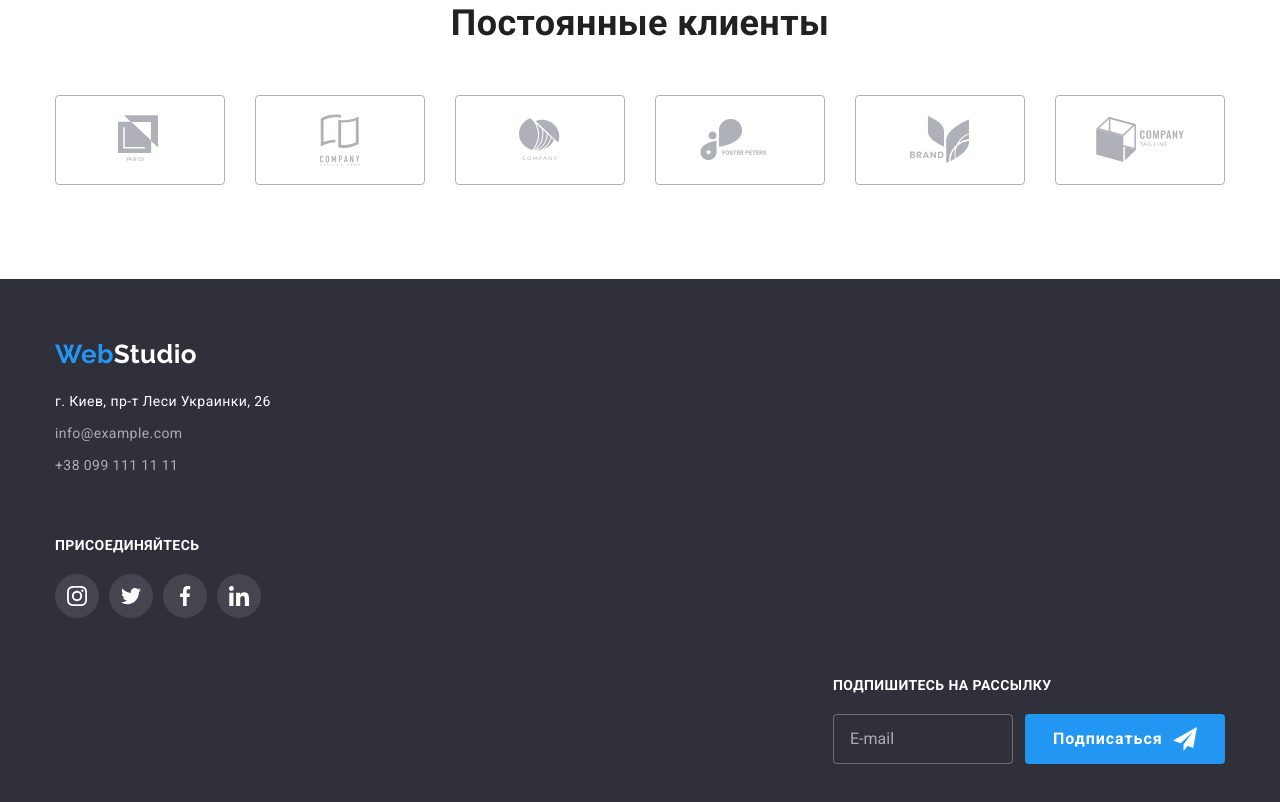
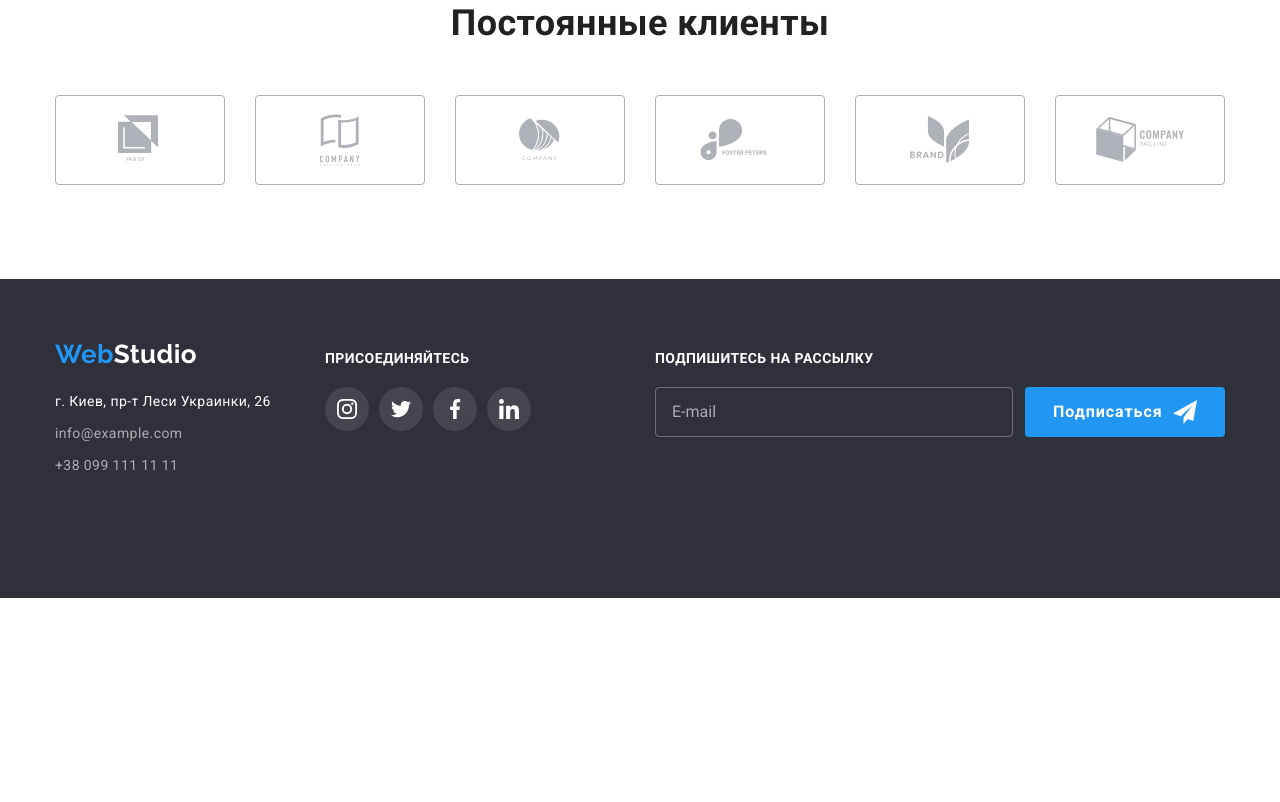
Before and after one commit to Kateryna-Mykhailova/goit-markup-hw-08, a plain HTML site: page index.html in a window 1280 px wide. Shown: the part 2390-3192 px from the top of the page. After the commit the page ends 2988 px from the top, so only its background shows below. Drawn offline with nearby package versions, Linux system fonts and the light colour scheme.

Commit message:
Адаптирует футер для Tablet

```diff
--- a/sass/components/_footer-form.scss
+++ b/sass/components/_footer-form.scss
@@ -1,5 +1,12 @@
 .footer-form {
   @media screen and (min-width: 768px) {
+    display: flex;
+    flex-wrap: wrap;
+    justify-content: center;
+    // text-align: center;
+  }
+
+  @media screen and (min-width: 1200px) {
     display: flex;
     flex-wrap: nowrap;
     justify-content: flex-end;
@@ -27,9 +34,13 @@
 .footer-form__input {
   @media screen and (max-width: 767px) {
     margin-bottom: 20px;
+    margin-right: 12px;
   }
-
+  @media screen and (min-width: 768px) {
+    margin-bottom: 20px;
+  }
   @media screen and (min-width: 1200px) {
+    margin-bottom: 0;
     margin-right: 12px;
   }
 }
--- a/sass/components/_footer.scss
+++ b/sass/components/_footer.scss
@@ -6,16 +6,22 @@
 }
 .footer__list {
   display: flex;
-  flex-direction: column;
-  align-items: center;
-  justify-content: center;
-  text-align: center;
-  // display: block;
-  // margin-right: auto;
-  // margin-left: auto;
-  // text-align: center;
+
+  @media screen and (max-width: 767px) {
+    flex-direction: column;
+    // align-items: center;
+    // justify-content: center;
+    text-align: center;
+  }
+
   @media screen and (min-width: 768px) {
-    display: flex;
+    flex-wrap: wrap;
+    margin: 0px;
+    padding: 0px;
+    // align-items: baseline;
+    justify-content: center;
+  }
+  @media screen and (min-width: 1200px) {
     flex-wrap: wrap;
     margin: 0px;
     padding: 0px;
@@ -33,6 +39,20 @@
   }
 
   @media screen and (min-width: 768px) {
+    flex-basis: calc(100% / 2);
+    align-items: baseline;
+    text-align: center;
+    justify-content: center;
+
+    &:last-child {
+      flex-basis: 450px;
+      // text-align: center;
+      // justify-content: center;
+      // align-items: center;
+    }
+  }
+
+  @media screen and (min-width: 1200px) {
     flex-basis: calc((50% - 45px) / 2);
     text-align: left;
 
@@ -40,6 +60,7 @@
       flex-basis: calc(50% - 15px);
       justify-content: right;
       margin-left: auto;
+      text-align: left;
     }
   }
 }
```
Also changed, not shown: css/main.css, css/main.min.css, 2 other files.
